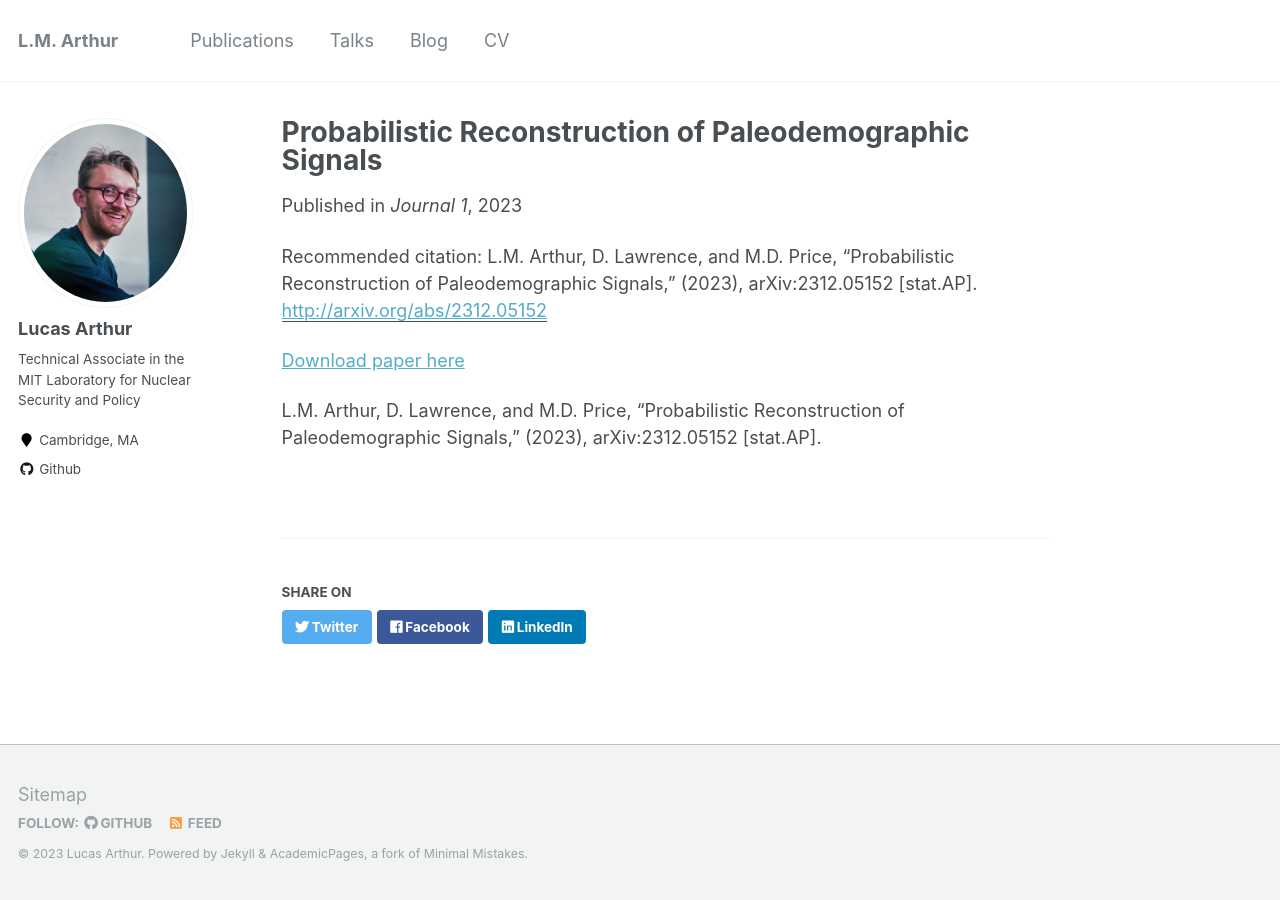
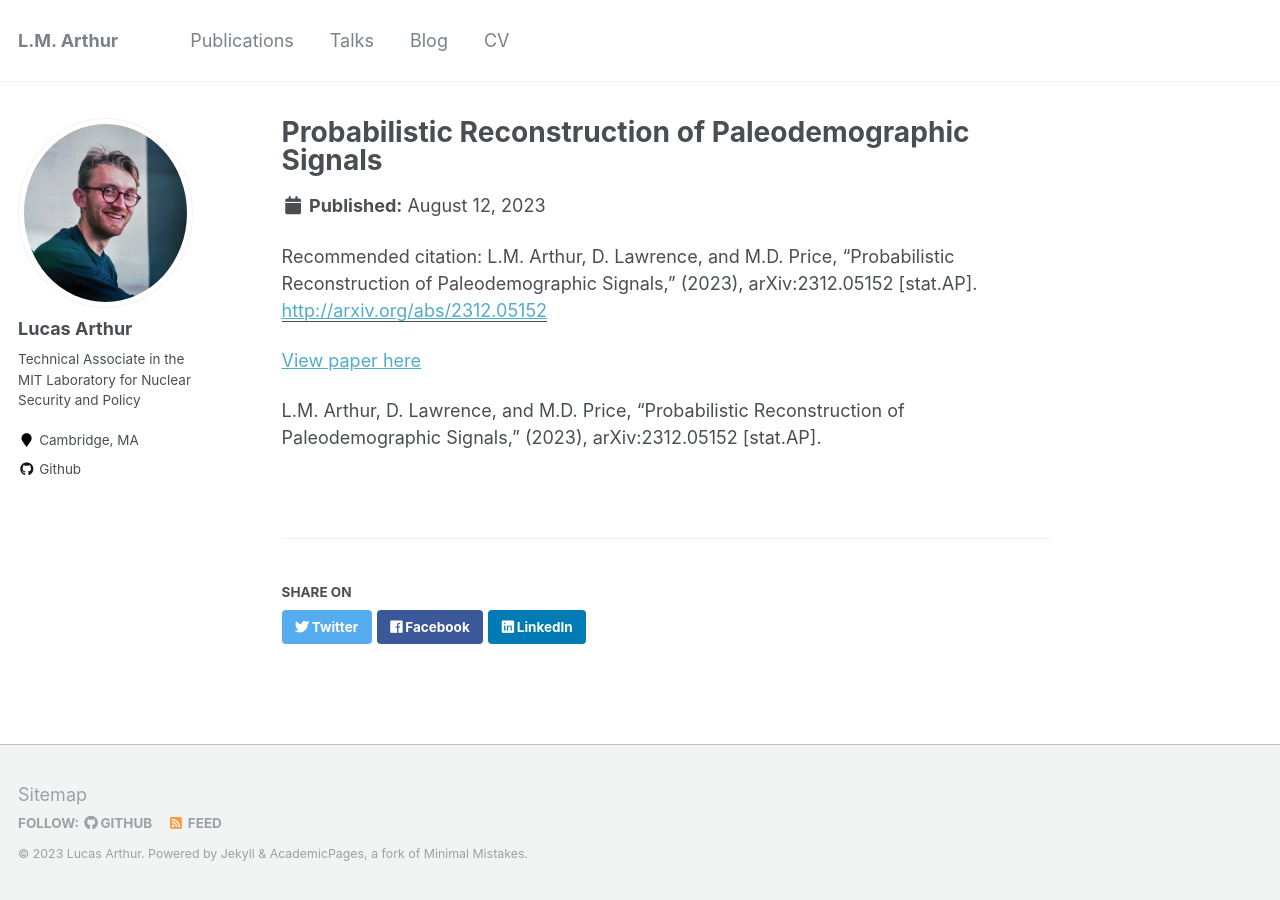
Before and after one commit to lmarthur/lmarthur.github.io, a Jekyll site: the page built from _publications/2023-08-12-prps.md, in a window 1280 px wide. Built offline with Jekyll 4.4.1, drawn with Linux system fonts in a browser that asks for light colours.

Commit message:
pub edits

```diff
--- a/_publications/2023-08-12-prps.md
+++ b/_publications/2023-08-12-prps.md
@@ -3,11 +3,10 @@ title: "Probabilistic Reconstruction of Paleodemographic Signals"
 collection: publications
 permalink: /publication/2023-08-12-prps
 date: 2023-08-12
-venue: 'Journal 1'
 paperurl: 'http://arxiv.org/abs/2312.05152'
 citation: 'L.M. Arthur, D. Lawrence, and M.D. Price, “Probabilistic Reconstruction of Paleodemographic Signals,” (2023), arXiv:2312.05152 [stat.AP].'
 ---
 
-[Download paper here](http://arxiv.org/abs/2312.05152)
+[View paper here](http://arxiv.org/abs/2312.05152)
 
 L.M. Arthur, D. Lawrence, and M.D. Price, “Probabilistic Reconstruction of Paleodemographic Signals,” (2023), arXiv:2312.05152 [stat.AP].
```
Also changed, not shown: _pages/about.md (+1 -1 lines).
